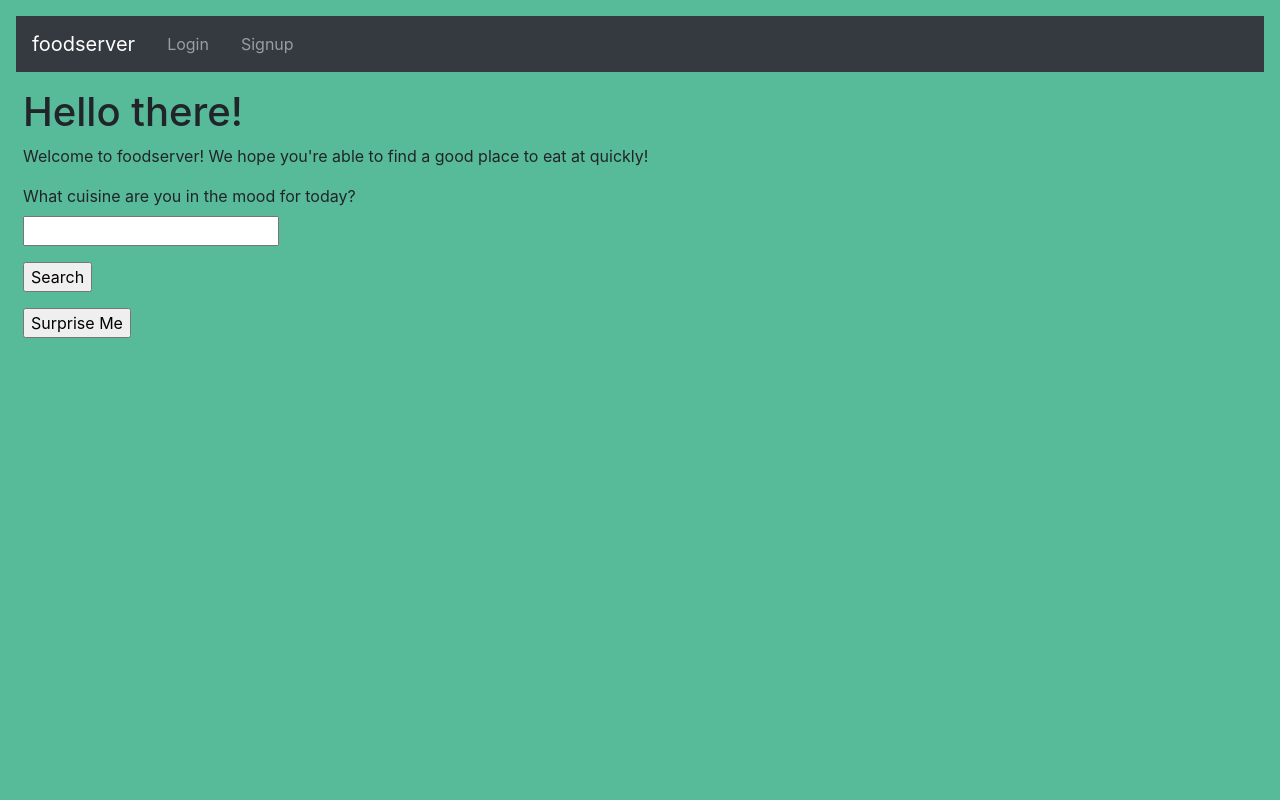
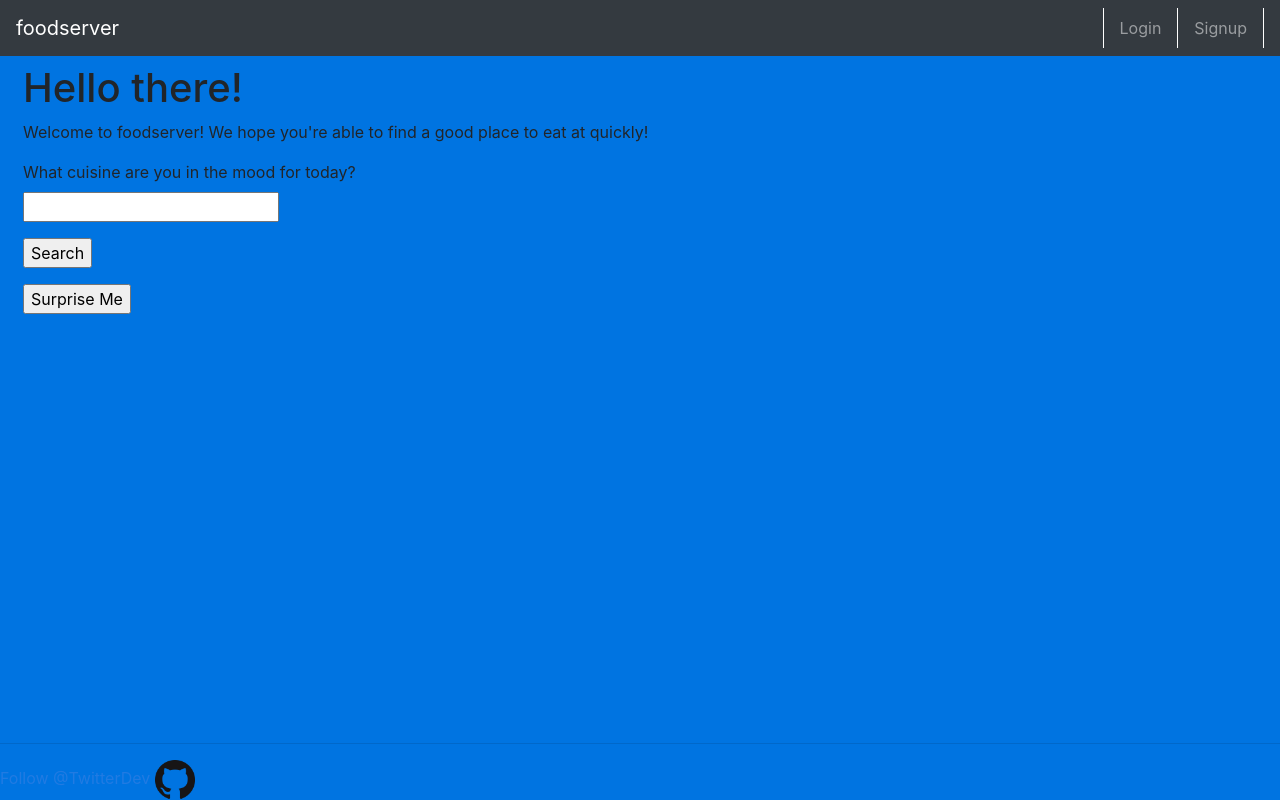
Before and after one commit to prajjwolmondal/food-server, a Flask app: page / in a window 1280 px wide. Run offline with Flask 2, Linux system fonts and the light colour scheme; some libraries are stand-ins or nearby versions.

Commit message:
more ux and stuff

```diff
--- a/app/data_sources/utils.py
+++ b/app/data_sources/utils.py
@@ -6,6 +6,7 @@ from flask import session
 import os
 import re
 import requests
+import time
 
 def convert_postal_code_to_latlong(postal_code: str) -> dict:
         """ Converts the given postal code to a lat/long and returns it as a dict """
@@ -21,7 +22,9 @@ def find_using_google(user_query, lat_long_coordinates, minimum_price=0, maximum
         result = places.places(google_client, query=user_query, location=lat_long_coordinates,
                                radius=radius, min_price=minimum_price, max_price=maximum_price,
                                type=result_type_filter, page_token=next_page_token)
+        start = time.process_time()
         formatted_results = format_google_return_list(result['results'])
+        print(f'after formatted_results: {time.process_time() - start}')
         if 'next_page_token' in result:
             return {'resultList': formatted_results, 'nextPageToken': result['next_page_token']}
         return {'resultList': formatted_results, 'nextPageToken': None}
--- a/app/main/routes.py
+++ b/app/main/routes.py
@@ -10,6 +10,7 @@ def index():
      search_form = SearchForm()
      surprise_form = SurpriseForm()
      if search_form.validate_on_submit():
+          session.pop('searchQuery', None)
           session['searchQuery'] = search_form.search_query.data
           return redirect(url_for('data_sources_blueprint.get_restaurant_from_google'))
      return render_template('index.html', title="Home Page", form=search_form, surprise_form=surprise_form)
--- a/app/static/base.css
+++ b/app/static/base.css
@@ -1,3 +1,26 @@
 body {
-    background-color: #57BA98;
+    background-color: #0074E1;
 }
+
+a:link{
+    color: rgb(33, 123, 226);
+}
+
+a:visited{
+    color: purple;
+}
+
+footer{
+    position: fixed;
+    text-align: center;
+    bottom: 0;
+    width: 100%;
+}
+
+.navbar-nav>li{
+    border-right: 1px solid white;
+}
+
+#leftmostnavitem{
+    border-left: 1px solid white;
+}
--- a/app/templates/base.html
+++ b/app/templates/base.html
@@ -8,26 +8,32 @@
         <meta charset="utf-8">
     </head>
     <body>
-        <nav class="navbar navbar-expand-sm bg-dark navbar-dark m-3 sticky-top">
+        <nav class="navbar navbar-expand-md navbar-dark bg-dark">
+            <div class="navbar-collapse collapse w-100 order-1 order-md-0 dual-collapse2">
                 <a class="navbar-brand" href="{{url_for('main_blueprint.index')}}">foodserver</a>
-            <ul class="navbar-nav">
+            </div>
+            <div class="mx-auto order-0">
+            </div>
+            <div class="navbar-collapse collapse w-100 order-3 dual-collapse2">
+                <ul class="navbar-nav ml-auto">
                         {% if current_user.is_anonymous %}
-                <li class="nav-item px-2">
+                        <li class="nav-item px-2" id="leftmostnavitem">
                             <a class="nav-link" href="{{url_for('auth_blueprint.login')}}">Login</a>
                         </li>
                         <li class="nav-item px-2">
                             <a class="nav-link" href="{{url_for('auth_blueprint.signup')}}">Signup</a>
                         </li>
                         {% else %}
-                <li class="nav-item px-2">
+                        <li class="nav-item px-2" id="leftmostnavitem">
                             <a class="nav-link" href="{{url_for('user_profile_blueprint.get_user_profile')}}">Profile</a>
-                </li>
                         <li class="nav-item px-2">
                             <a class="nav-link" href="{{url_for('auth_blueprint.logout')}}">Logout</a>
                         </li>
                         {% endif %}
                     </ul>
+            </div>
         </nav>
+
         <div class="container-fluid m-2">
             <!-- get_flashed_messages()  returns a list of all the messages that have been registered with flash() -->
             <!-- Once flash messages are requested once through get_flashed_messages() they are removed from the message list -->
@@ -40,7 +46,16 @@
             </ul>
             {% endif %}
             {% endwith %}
+
             {% block content %}{% endblock %}
+
+            <div class="footer fixed-bottom">
+                <hr>
+                <a href="https://twitter.com/TwitterDev?ref_src=twsrc%5Etfw" class="twitter-follow-button" data-show-count="false">Follow @TwitterDev</a><script async src="https://platform.twitter.com/widgets.js" charset="utf-8"></script>
+                <a href="https://github.com/theposter/food-server"><img src="{{url_for('static', filename='github_mark.png')}}" title="Github repo for site" height="auto" width="40px"/> </a>
+            </div>
+
+
         </div>
         <script src="https://code.jquery.com/jquery-3.4.1.slim.min.js" integrity="sha384-J6qa4849blE2+poT4WnyKhv5vZF5SrPo0iEjwBvKU7imGFAV0wwj1yYfoRSJoZ+n" crossorigin="anonymous"></script>
         <script src="https://cdn.jsdelivr.net/npm/popper.js@1.16.0/dist/umd/popper.min.js" integrity="sha384-Q6E9RHvbIyZFJoft+2mJbHaEWldlvI9IOYy5n3zV9zzTtmI3UksdQRVvoxMfooAo" crossorigin="anonymous"></script>
```
Also changed, not shown: app/data_sources/routes.py (+6 -1 lines), app/templates/search/results.html (+21 -16 lines), app/static/github_mark.png (added), app/static/linked_in.png (added). Lines whose indentation alone changed are shown as unchanged.
